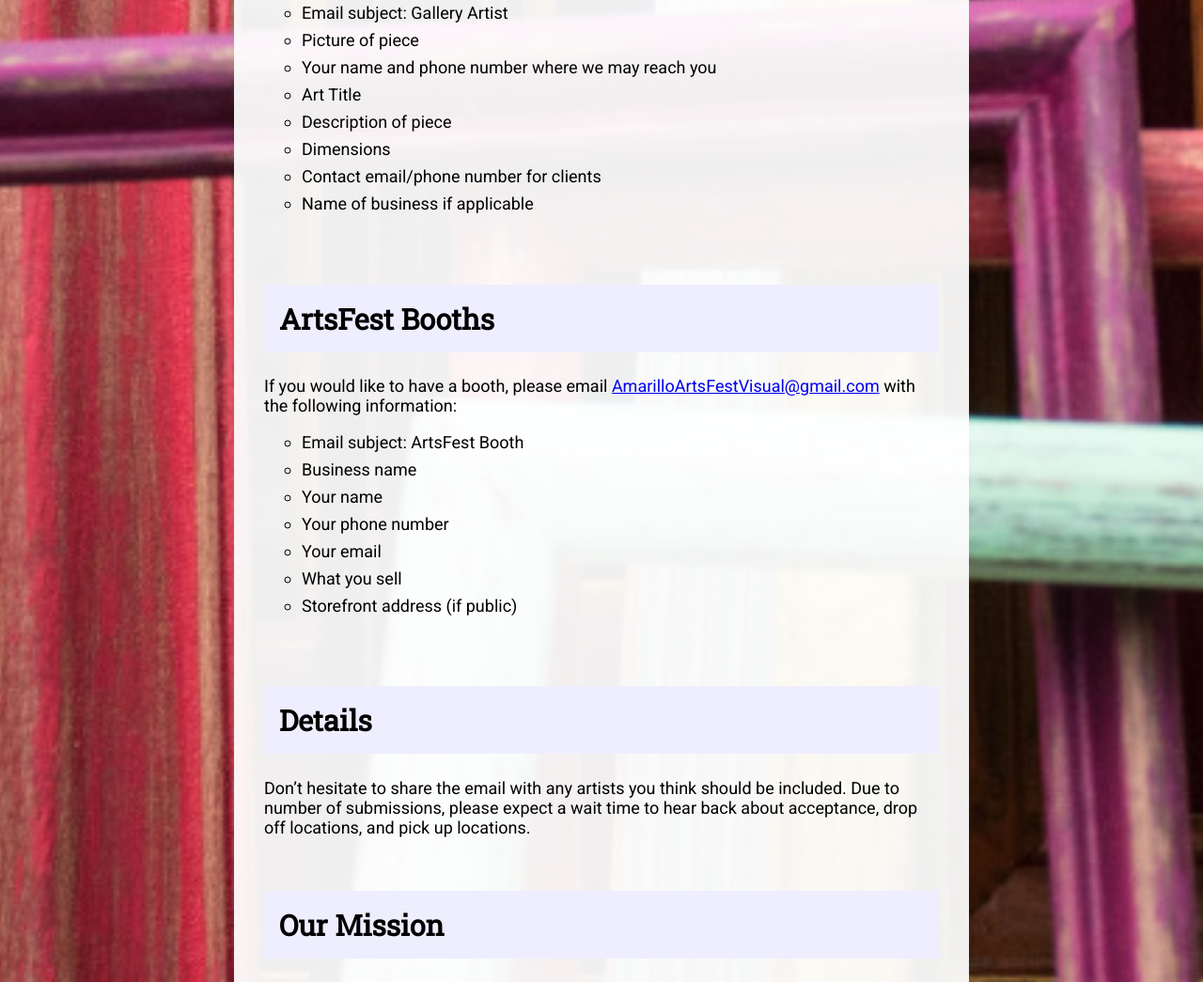
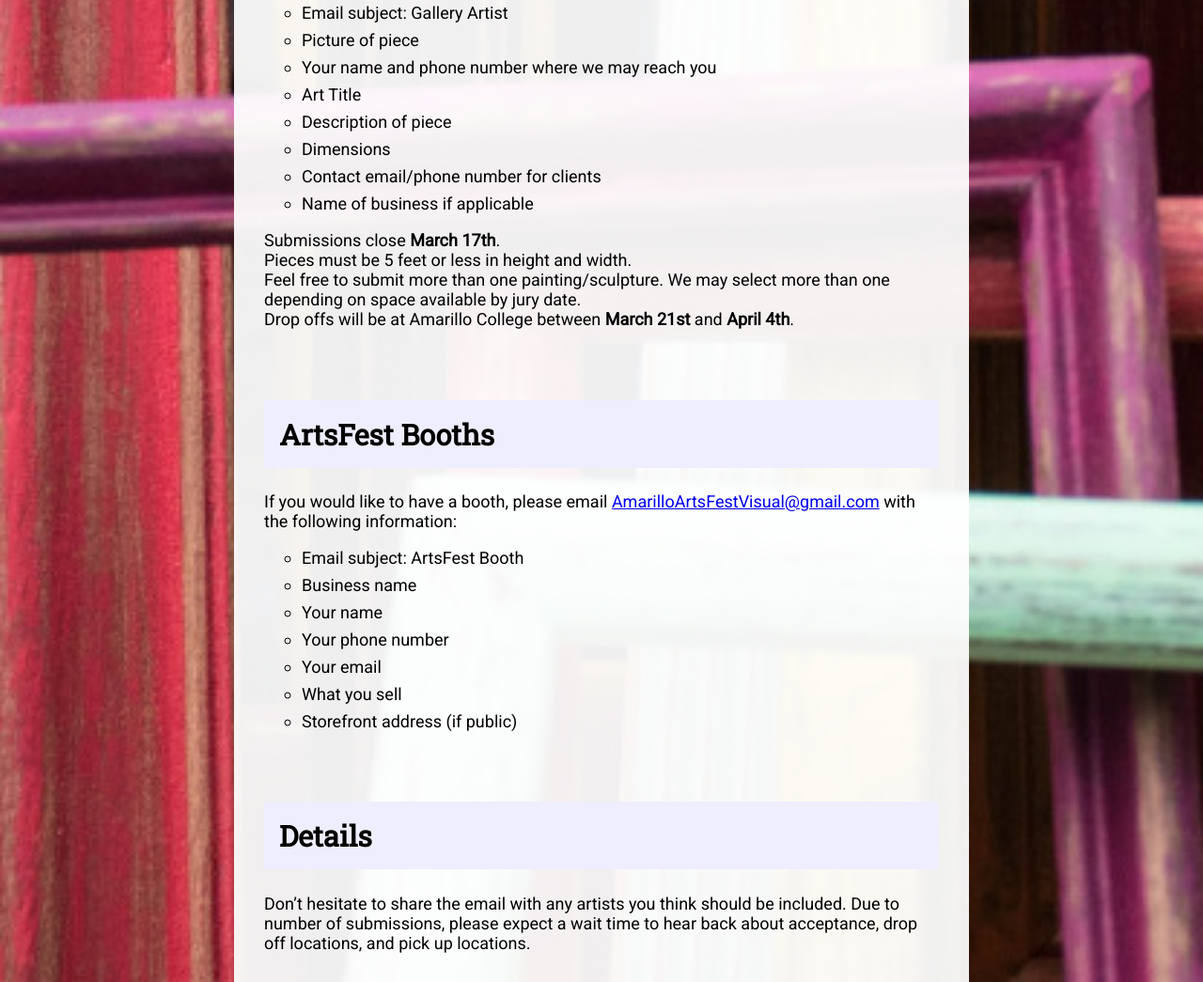
Before and after one commit to Amarillo-Arts-Fest/landing-page, a plain HTML site: page index.html in a window 1280 px wide. Shown: the part 2093-3138 px from the top of the page at 94% size. Drawn offline with Linux system fonts and the light colour scheme.

Commit message:
Update Visual Arts submission requirements.

```diff
--- a/index.html
+++ b/index.html
@@ -72,6 +72,11 @@
                     <li>Contact email/phone number for clients</li>
                     <li>Name of business if applicable</li>
                 </ul>
+
+                <p>Submissions close <strong>March 17th</strong>.<br>
+                   Pieces must be 5 feet or less in height and width.<br>
+                   Feel free to submit more than one painting/sculpture. We may select more than one depending on space available by jury date.<br>
+                   Drop offs will be at Amarillo College between <strong>March 21st</strong> and <strong>April 4th</strong>.</p>
             </section>
 
 
```
